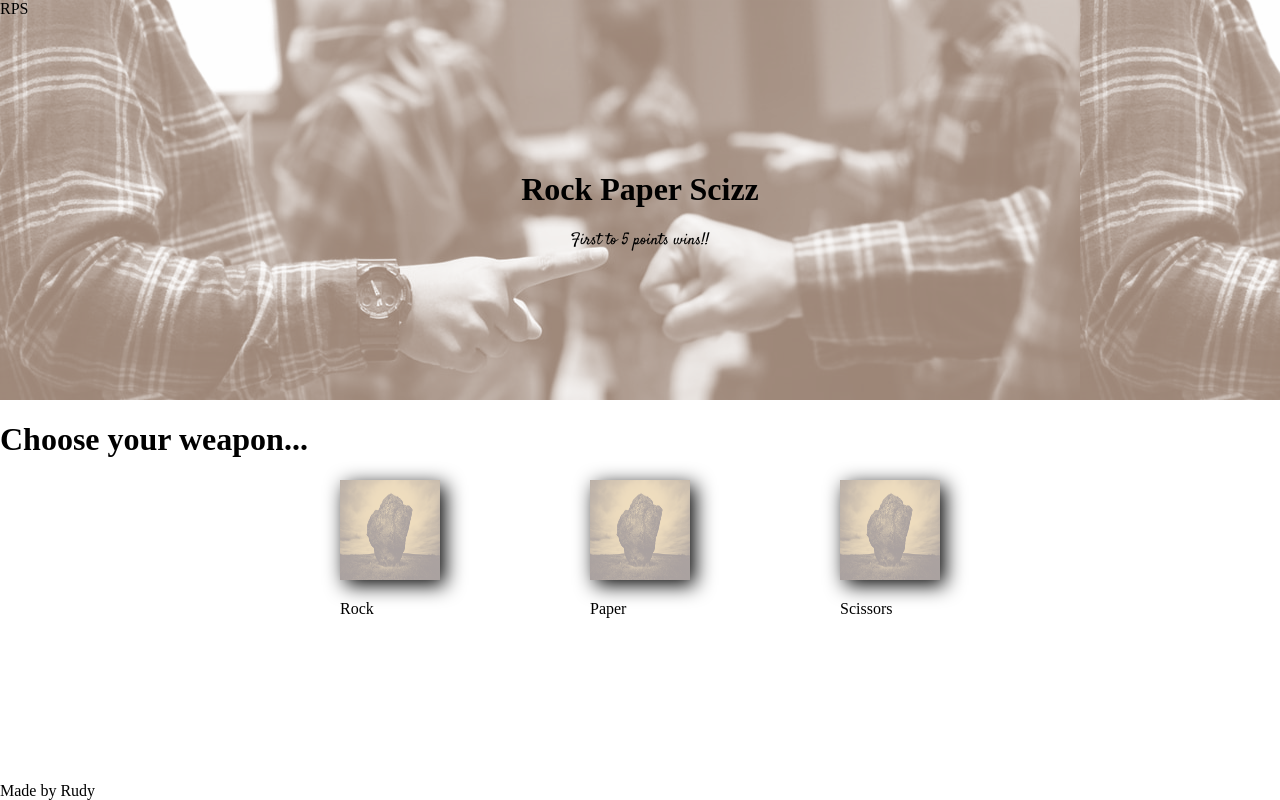
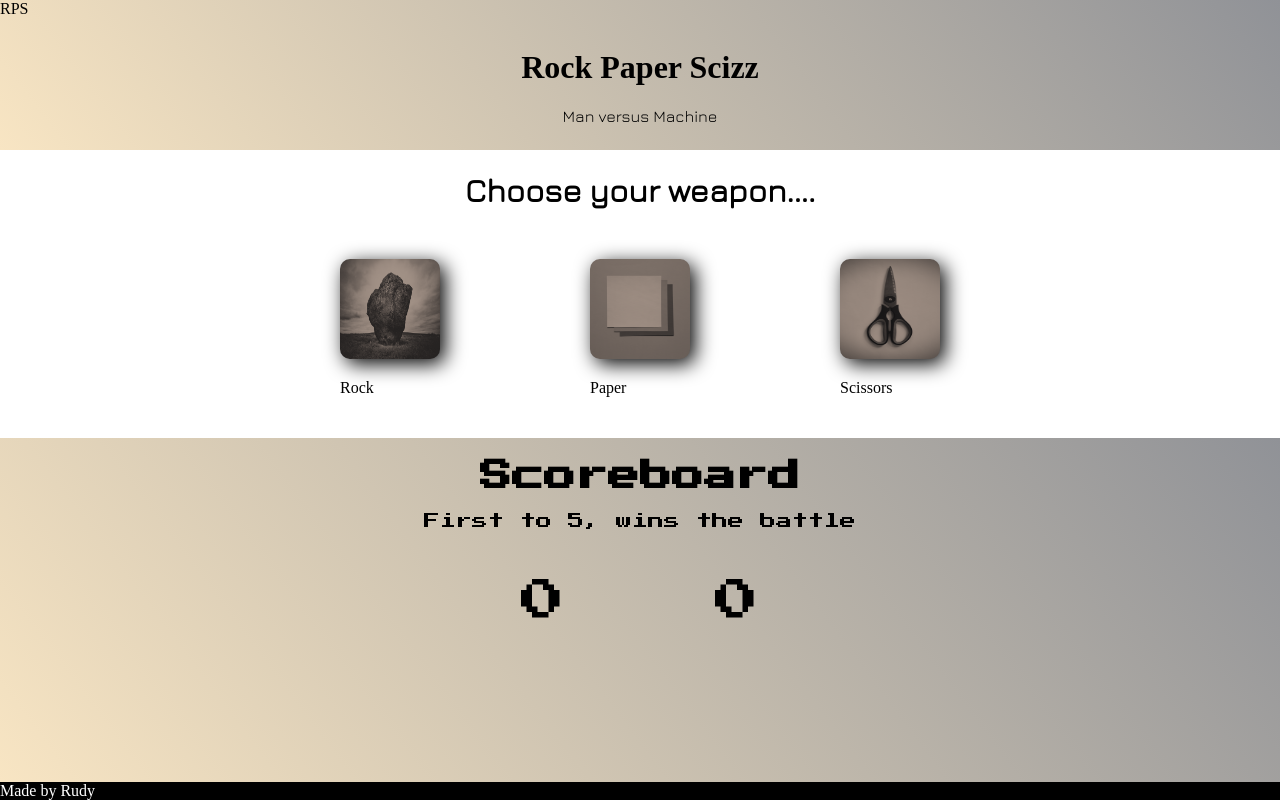
Before and after one commit to orudy01/RPS, a plain HTML site: page index.html in a window 1280 px wide. Drawn offline with nearby package versions, Linux system fonts and the light colour scheme; a web font is replaced by a local one.

Commit message:
Connected the .js with HTML elemnts, game works
Still to do:
    - Add hover elements to images/choices.
    - Add green or red glow to choices depending on outcome of round.
    - Add a start and game over splash screen that will restart the
    game when clicked on.

```diff
--- a/index.html
+++ b/index.html
@@ -9,7 +9,9 @@
     <script src="javascript.js" defer></script>
     <link rel="stylesheet" href="styles.css">
     <link rel="stylesheet" href='https://fonts.googleapis.com/css?family=Spinnaker'>
-    <link rel="stylesheet" href='https://fonts.googleapis.com/css?family=Satisfy'>
+    <link href='https://fonts.googleapis.com/css?family=Press Start 2P' rel='stylesheet'>
+    <link href='https://fonts.googleapis.com/css?family=Jura' rel='stylesheet'>
+
 </head>
 
 <body>
@@ -19,33 +21,51 @@
             <div class="header-content">
                 <div class="header-title">
                     <h1>Rock Paper Scizz</h1>
-                    <p>First to 5 points wins!!</p>
+                    <p>Man versus Machine</p>
                 </div>
 
             </div>
         </div>
         <div class="choice-container">
             <div class="choice-text">
-                <h1>Choose your weapon...</h1>
+                <h1>Choose your weapon....</h1>
             </div>
             <div class="choices">
-                <div class="item">
-                    <img src="./images/duotone.png" alt="">
+                <div class="choice">
+                    <div id="rock" class="button">
+                        <img src="./images/rock.png" alt="rock">
+                    </div>
                     <p>Rock</p>
                 </div>
-                <div class="item">
-                    <img src="./images/duotone.png" alt="">
+                <div class="choice">
+                    <div id="paper" class="button">
+                        <img src="./images/paper.png" alt="paper">
+                    </div>
                     <p>Paper</p>
                 </div>
-                <div class="item">
-                    <img src="./images/duotone.png" alt="">
+                <div class="choice">
+                    <div id="scissors" class="button">
+                        <img src="./images/scissors.png" alt="scissors">
+                    </div>
                     <p>Scissors</p>
+                </div>
+            </div>
+        </div>
+        <div class="score-container">
+            <h1>Scoreboard</h1>
+            <p id="description">First to 5, wins the battle</p>
+            <div class="score-outputs">
+                <div class="score" id="player-score">
+                    0
+                </div>
+                <div class="score" id="computer-score">
+                    0
                 </div>
             </div>
         </div>
         <div class="footer-container">
             <div class="footer-credit">
-            Made by Rudy
+                Made by Rudy
             </div>
         </div>
     </div>
--- a/javascript.js
+++ b/javascript.js
@@ -1,36 +1,56 @@
+let userScore = 0;
+let computerScore = 0;
+const desciption_p = document.getElementById("description");
+const playerScore_div = document.getElementById("player-score");
+const computerScore_div = document.getElementById("computer-score")
+const rock_div = document.getElementById("rock");
+const paper_div = document.getElementById("paper");
+const scissor_div = document.getElementById("scissors");
+
+
+
 function computerPlay() {
     let answer = Math.floor(Math.random() * 3);
 
     if (answer === 0) {
-        answer = "Rock";
+        answer = "rock";
     }
     else if (answer === 1) {
-        answer = "Paper"
+        answer = "paper"
     }
     else if (answer === 2) {
-        answer = "Scissors"
+        answer = "scissors"
     }
 
     return answer;
 }
 
 function playRound(playerSelection, computerSelection) {
+    let finalMsg = undefined;
 
-    let finalMsg = undefined;
+    if (userScore === 5 || computerScore === 5) {
+        return;
+    }
 
     let pSelection = playerSelection.toLowerCase();
     let cSelection = computerSelection.toLowerCase();
 
     if (pSelection === cSelection) {
-        finalMsg = "Draw, play again"
+        finalMsg = `Tie round! You and the computer picked ${playerSelection}.`;
     }
-
     else if (
         (pSelection === "rock" && cSelection === "scissors") ||
         (pSelection === "paper" && cSelection === "rock") ||
         (pSelection === "scissors" && cSelection === "paper")
     ) {
-        finalMsg = `You won! You picked ${playerSelection} while the computer picked ${computerSelection}.`;
+        userScore++;
+        playerScore_div.textContent = userScore.toString();
+        if (userScore === 5) {
+            finalMsg = "YOU WIN!";
+        }
+        else {
+            finalMsg = `You won! You picked ${playerSelection} while the computer picked ${computerSelection}.`;
+        }
     }
 
     else if (
@@ -38,15 +58,36 @@ function playRound(playerSelection, computerSelection) {
         (cSelection === "paper" && pSelection === "rock") ||
         (cSelection === "scissors" && pSelection === "paper")
     ) {
-        finalMsg = `You lost! You picked ${playerSelection} while the computer picked ${computerSelection}.`;
+        computerScore++;
+        computerScore_div.textContent = computerScore.toString();
+        if (computerScore === 5) {
+            finalMsg = "YOU LOSE!";
+        }
+        else {
+            finalMsg = `You lost! You picked ${playerSelection} while the computer picked ${computerSelection}.`;
+        }
     }
 
-    return finalMsg
+    desciption_p.textContent = finalMsg;
+
 }
 
-/*
-for (let i = 0; i < 5; i++) {
-    let choice = prompt("Whats your weapon of choice?");
-    console.log(playRound(choice, computerPlay()));
+
+
+function main() {
+
+    rock_div.addEventListener('click', function () {
+        playRound("rock", computerPlay());
+    })
+
+    paper_div.addEventListener('click', function () {
+        playRound("paper", computerPlay());
+    })
+
+    scissor_div.addEventListener('click', function () {
+        playRound("scissors", computerPlay());
+    })
+
 }
-*/
+
+main();
--- a/styles.css
+++ b/styles.css
@@ -10,7 +10,7 @@ body {
 
 }
 
-.header-logo img {
+.choices img {
     filter: drop-shadow(5px 5px 10px #000);
     border-radius: 10px;
     height: 100px;
@@ -20,9 +20,11 @@ body {
 .header-container {
     display: flex;
     flex-direction: column;
-    height: 400px;
-    background-image: url(./images/header.png);
-    /*background: linear-gradient(233deg, #909297 0%, #F8E5C3 100%);*/
+    height: 150px;
+
+    background-repeat: no-repeat;
+    background-position: center;
+    background: linear-gradient(233deg, #909297 0%, #F8E5C3 100%);
 }
 
 .header-content {
@@ -30,11 +32,11 @@ body {
     flex-direction: column;
     align-items: center;
     justify-content: center;
-    height: 400px;
+    height: 150px;
 }
 
-.header-title p {
-    font-family: 'Satisfy';
+.header-title p, .choice-text h1 {
+    font-family: 'Jura';
     text-align: center;
 }
 
@@ -44,16 +46,39 @@ body {
 
 .choices{
     display: flex;
+    flex-wrap: wrap;
     justify-content: center;
     gap: 150px;
-}
+    margin-top: 50px;
+    margin-bottom: 25px;
 
-.choices .item img {
-    filter: drop-shadow(5px 5px 10px #000);
-    height: 100px;
-    width: 100px;
 }
 
 .footer-container {
     margin-top: auto;
+    background-color: black;
 }
+
+.footer-credit {
+    color: white;
+}
+
+.score-container{
+    display: flex;
+    flex-direction: column;
+    align-items: center;
+    font-family: 'Press Start 2P';
+    height: 400px;
+    background: linear-gradient(233deg, #909297 0%, #F8E5C3 100%);
+}
+.score-container p{
+    margin: 0;
+    width: 450px;
+    text-align: center;
+}
+.score-outputs {
+    display: flex;
+    gap: 150px;
+    margin-top: 50px;
+    font-size: 44px;
+}
```
Also changed, not shown: images/duotone.png (deleted), images/logo.png (deleted), images/paper.png (added), images/rock.png (added), images/rpsLogo.png (deleted), images/scissors.png (added), 1 other file.
